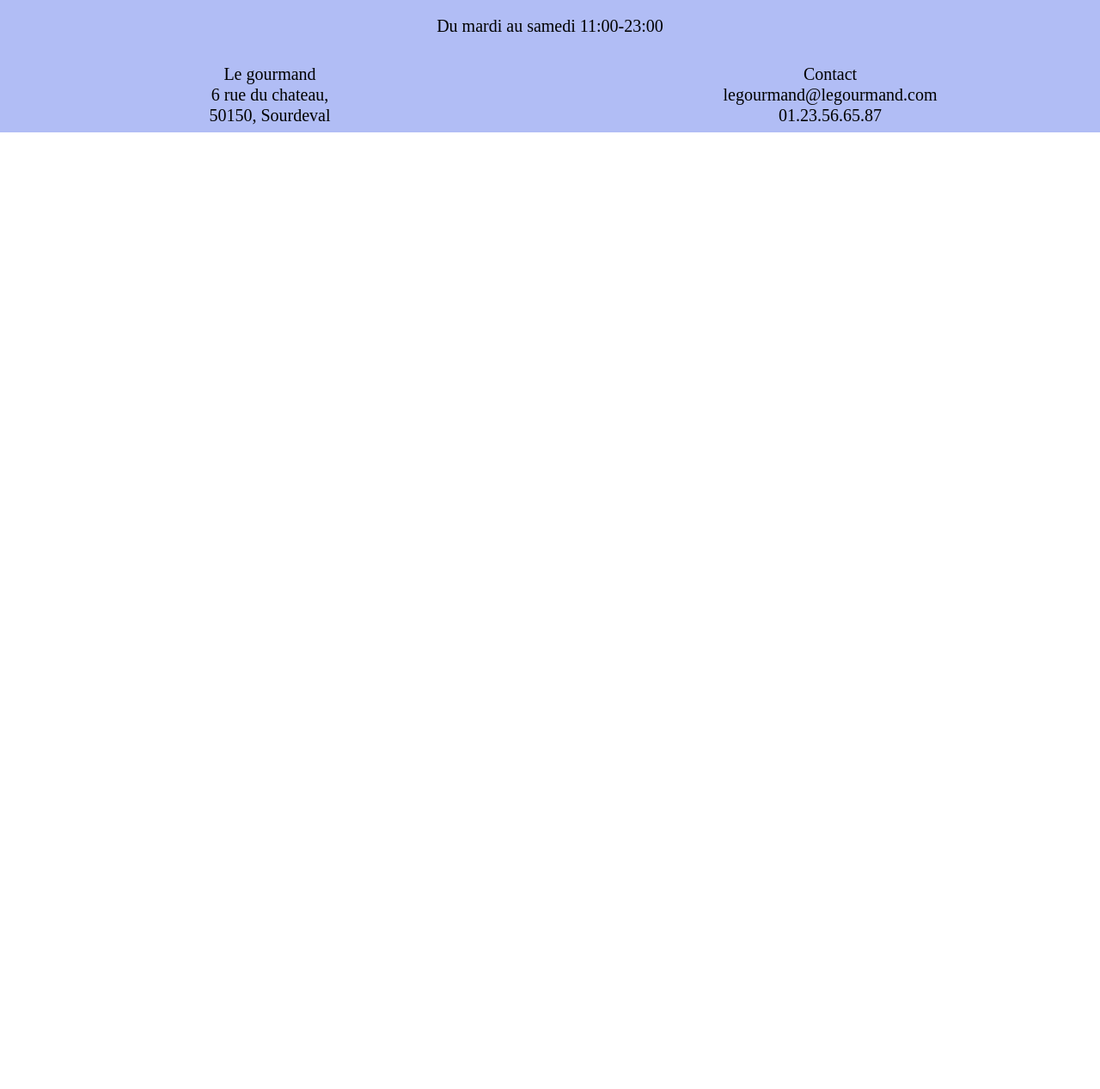
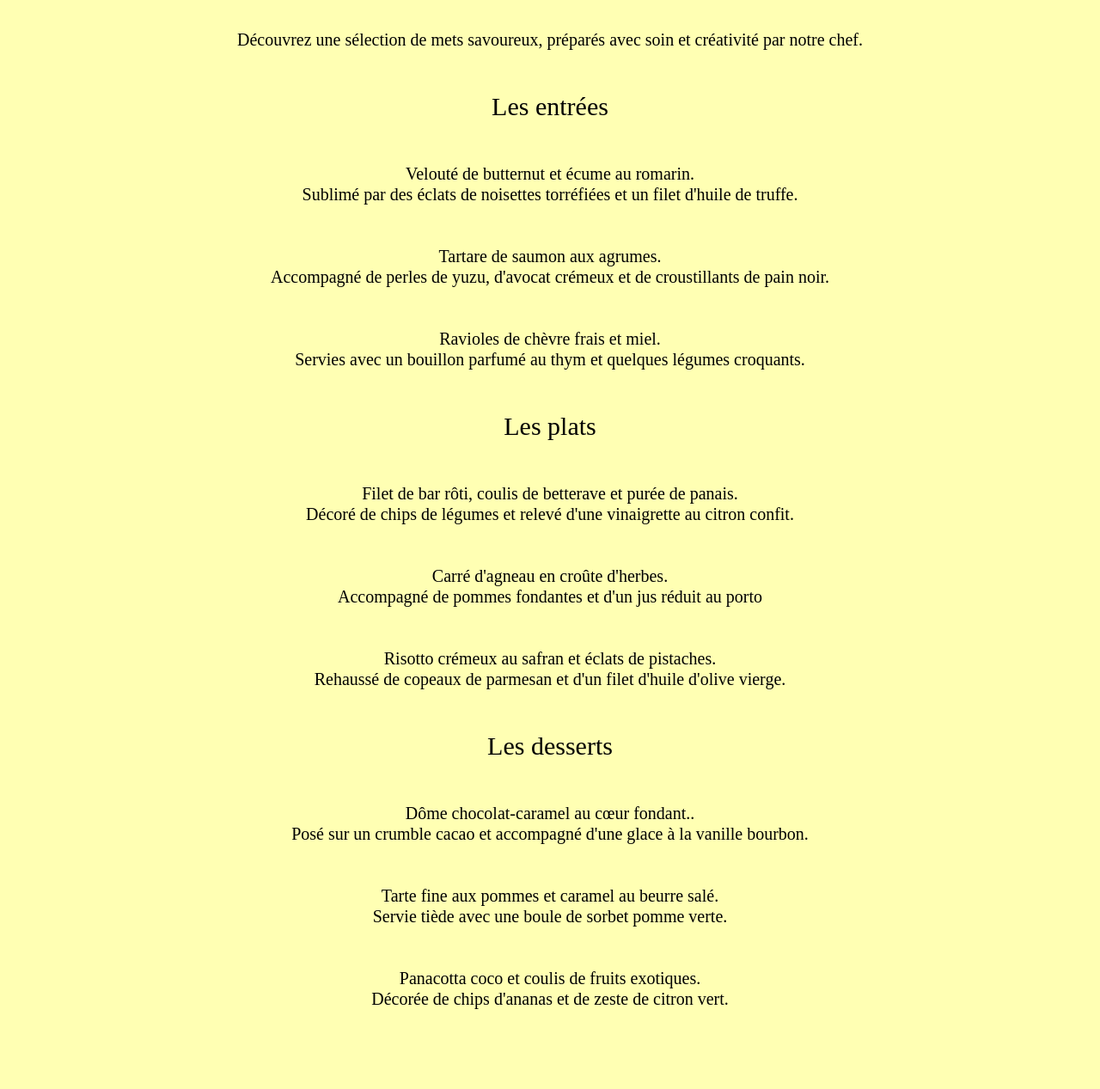
Before and after one commit to merinerivault/Le-Gourmand, a plain HTML site: page menu.html in a window 1280 px wide. Shown: the part 730-1997 px from the top of the page at 86% size. Before the commit the page ends 884 px from the top, so only its background shows below. Drawn offline with nearby package versions, Linux system fonts and the light colour scheme; a web font is replaced by a local one.

Commit message:
Création des pages index, menu, contact

```diff
--- a/menu.html
+++ b/menu.html
@@ -1,5 +1,7 @@
 <!DOCTYPE html>
 <html lang="fr">
+
+
 <head>
     <meta charset="UTF-8">
     <meta name="viewport" content="width=device-width, initial-scale=1.0">
@@ -11,6 +13,8 @@
     <link href="https://fonts.googleapis.com/css2?family=Italiana&display=swap" rel="stylesheet">
     <link href="https://fonts.googleapis.com/css2?family=Mina:wght@400;700&display=swap" rel="stylesheet">
 </head>
+
+
 <body>
     <!-- Votre contenu ici -->
     <nav class="navbar navbar-expand-lg navbar-dark bg-dark">
@@ -37,6 +41,43 @@
     <div>
         <img src="images/plat.jpeg" alt="Plat du restaurant" class="img-fluid rounded">
     </div>
+
+
+    <!-- Debut du menu-->
+    <div class="text-center py-5" style="background-color: #FFFFB3">
+        <h1 class="mb-5">La carte</h1>
+            <h3>Découvrez une sélection de mets savoureux, préparés avec soin et créativité par notre chef.</h3>
+            <div>
+                <h2 class="my-5">Les entrées</h2>
+                    <h3 class="mb-5">Velouté de butternut et écume au romarin. <br>
+                    Sublimé par des éclats de noisettes torréfiées et un filet d'huile de truffe.</h3>
+                    <h3 class="mb-5">Tartare de saumon aux agrumes.<br>
+                        Accompagné de perles de yuzu, d'avocat crémeux et de croustillants de pain noir.</h3>
+                    <h3 class="mb-5">Ravioles de chèvre frais et miel.<br>
+                        Servies avec un bouillon parfumé au thym et quelques légumes croquants.</h3>
+            </div>
+            <div>
+                <h2 class="my-5">Les plats</h2>
+                    <h3 class="mb-5">Filet de bar rôti, coulis de betterave et purée de panais.<br>
+                        Décoré de chips de légumes et relevé d'une vinaigrette au citron confit.</h3>
+                    <h3 class="mb-5">Carré d'agneau en croûte d'herbes.<br>
+                        Accompagné de pommes fondantes et d'un jus réduit au porto</h3>
+                    <h3 class="mb-5">Risotto crémeux au safran et éclats de pistaches.<br>
+                        Rehaussé de copeaux de parmesan et d'un filet d'huile d'olive vierge.</h3>
+            </div>
+            <div>
+                <h2 class="my-5">Les desserts</h2>
+                    <h3 class="mb-5">Dôme chocolat-caramel au cœur fondant..<br>
+                        Posé sur un crumble cacao et accompagné d'une glace à la vanille bourbon.</h3>
+                    <h3 class="mb-5">Tarte fine aux pommes et caramel au beurre salé.<br>
+                        Servie tiède avec une boule de sorbet pomme verte.</h3>
+                    <h3 class="mb-5">Panacotta coco et coulis de fruits exotiques.<br>
+                        Décorée de chips d'ananas et de zeste de citron vert.</h3>
+            </div>
+    </div>
+    <!--Fin du menu-->
+
+
     <!--Debut du footer-->
     <footer class="text-center">
         <div class="row">
```
Also changed, not shown: contact.html (+8 -1 lines), index.html (+34 -2 lines).
